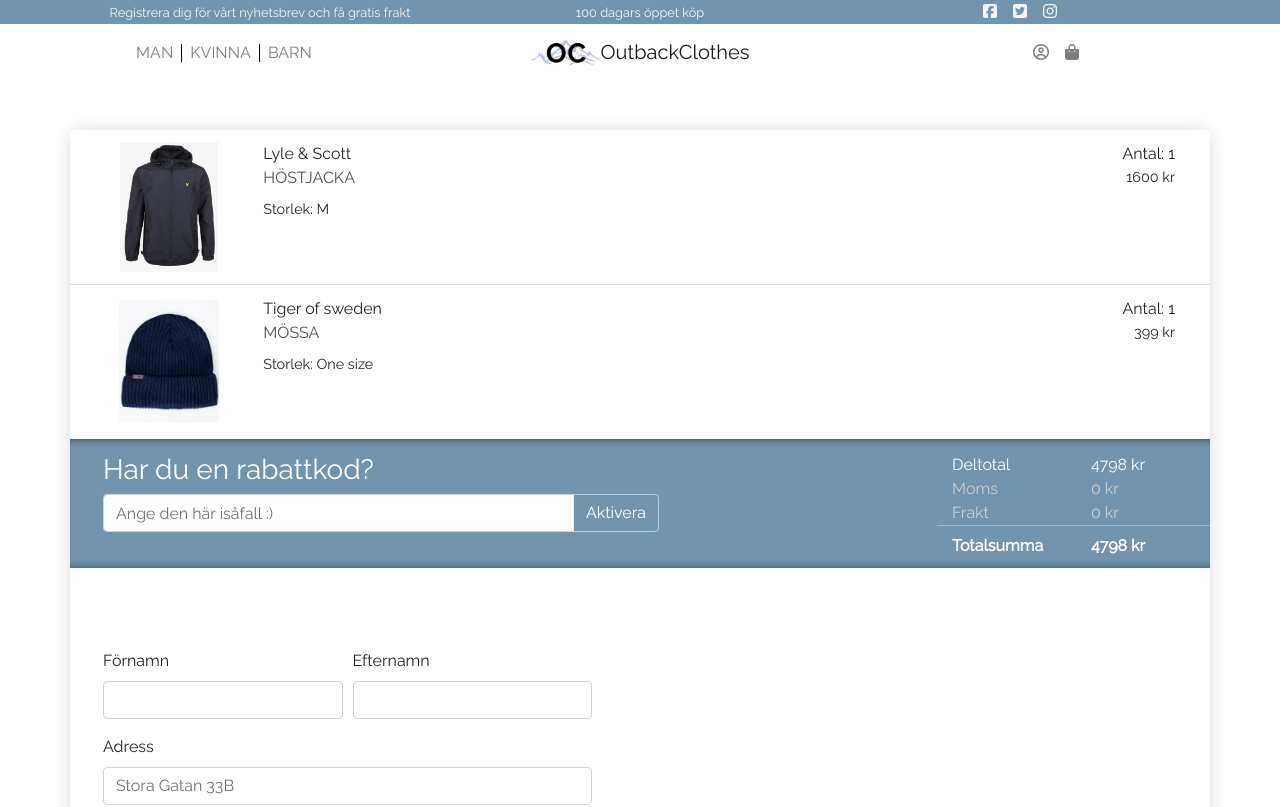
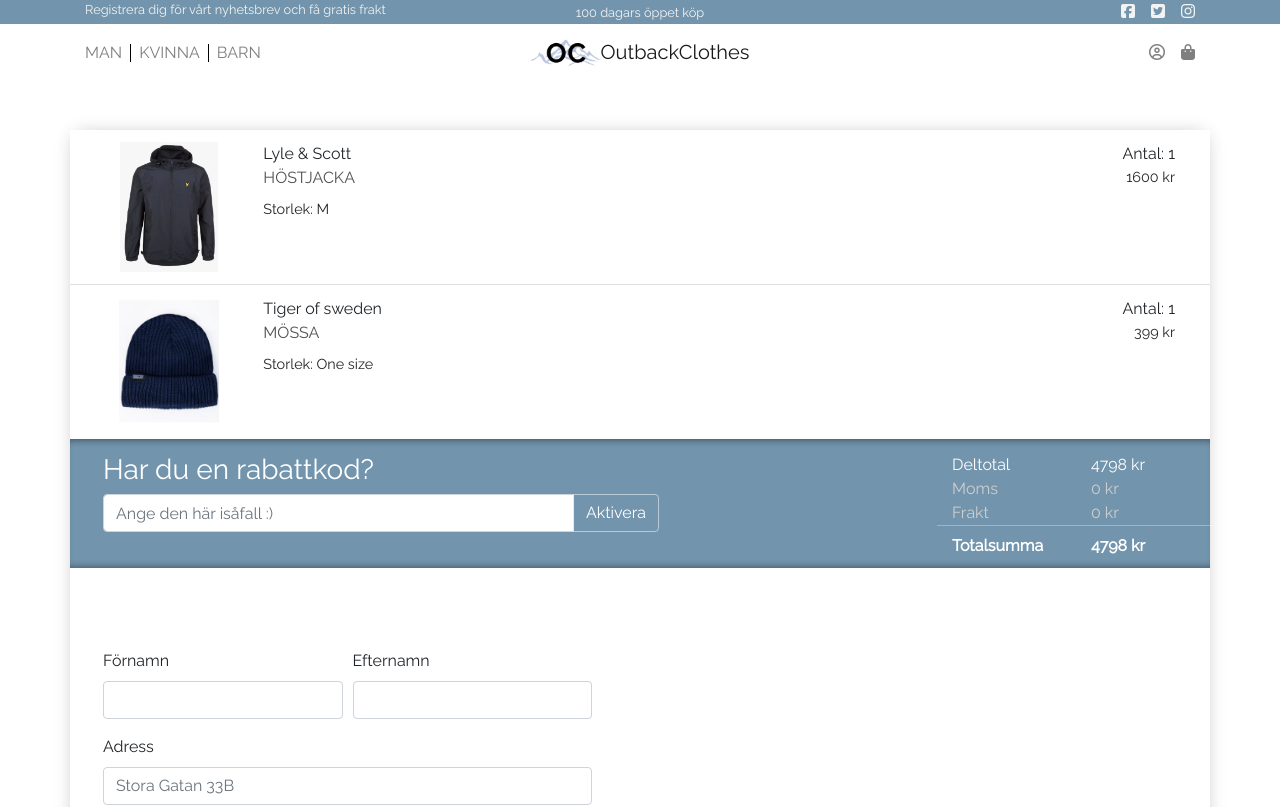
Before and after one commit to MoggeSV/outbackclothes, a Vue app: page /#/checkout in a window 1280 px wide. Shown: the top 807 px of the page. Built offline with nearby package versions, Linux system fonts and the light colour scheme; no server answers.

Commit message:
Fixed margins at topnav and navbar

```diff
--- a/src/components/NavBar.vue
+++ b/src/components/NavBar.vue
@@ -1,8 +1,9 @@
 <template>
-  <div>
+  <div class="">
 
     <!-- Menu for large screens -->
     <nav class="navbar navbar-expand-lg navbar-light bg-white d-none d-lg-block">
+      <div class="container">
       <button
         class="navbar-toggler"
         type="button"
@@ -15,10 +16,10 @@
         <span class="navbar-toggler-icon"></span>
       </button>
       <div class="collapse navbar-collapse" id="navbarNav">
-        <div class="col d-flex justify-content-center">
+        <div class="col d-flex justify-content-left">
           <ul class="navbar-nav">
             <li class="nav-item">
-              <router-link to="/men" class="nav-link border-end">MAN</router-link>
+              <router-link to="/men" class="nav-link border-end custom-left-padding">MAN</router-link>
             </li>
             <li class="nav-item">
               <router-link to="/woman" class="nav-link border-end">KVINNA</router-link>
@@ -34,14 +35,14 @@
             <span>OutbackClothes</span>
           </router-link>
         </div>
-        <div class="col d-flex justify-content-center">
-          <ul class="navbar-nav">
+        <div class="col d-flex justify-content-end">
+          <ul class="navbar-nav custom-right-padding">
             <li class="nav-item">
               <router-link to="/" class="nav-link">
                 <i class="far fa-user-circle"></i>
               </router-link>
             </li>
-            <li class="nav-item" v-on:click="showingCart = !showingCart">
+            <li class="nav-item " v-on:click="showingCart = !showingCart">
               <a class="nav-link" href="#">
                   <i class="fas fa-shopping-bag"></i>
               </a>
@@ -52,6 +53,7 @@
       <transition name="fade">
         <SmallCart @clicked="closeSmallCart" v-if="showingCart === true" class="small-cart"/>
       </transition>
+      </div>
     </nav>
     <!-- Menu for screens smaller than large -->
 
@@ -156,4 +158,12 @@
 .fade-enter, .fade-leave-to {
   opacity: 0;
 }
+
+.custom-left-padding {
+  margin-left: -23px;
+}
+
+.custom-right-padding {
+   margin-right: -23px;
+}
 </style>
--- a/src/components/TopNav.vue
+++ b/src/components/TopNav.vue
@@ -3,13 +3,13 @@
       <div class="container-fluid">
         <div class="container">
           <div class="row">
-            <div class="col-md-4 text-center  box">
+            <div class="col-md-4 d-flex justify-content-start box">
              <span>Registrera dig för vårt nyhetsbrev och få gratis frakt</span>
             </div>
             <div class="col-md-4 text-center  box">
               <span>100 dagars öppet köp</span>
             </div>
-            <div class="col-md-4 text-center box">
+            <div class="col-md-4 d-flex justify-content-end box">
 
                 <a class="pr-3" href="#"><i class="fab fa-facebook-square"></i></a>
                  <a class="pr-3" href="#"><i class="fab fa-twitter-square"></i></a>
```
